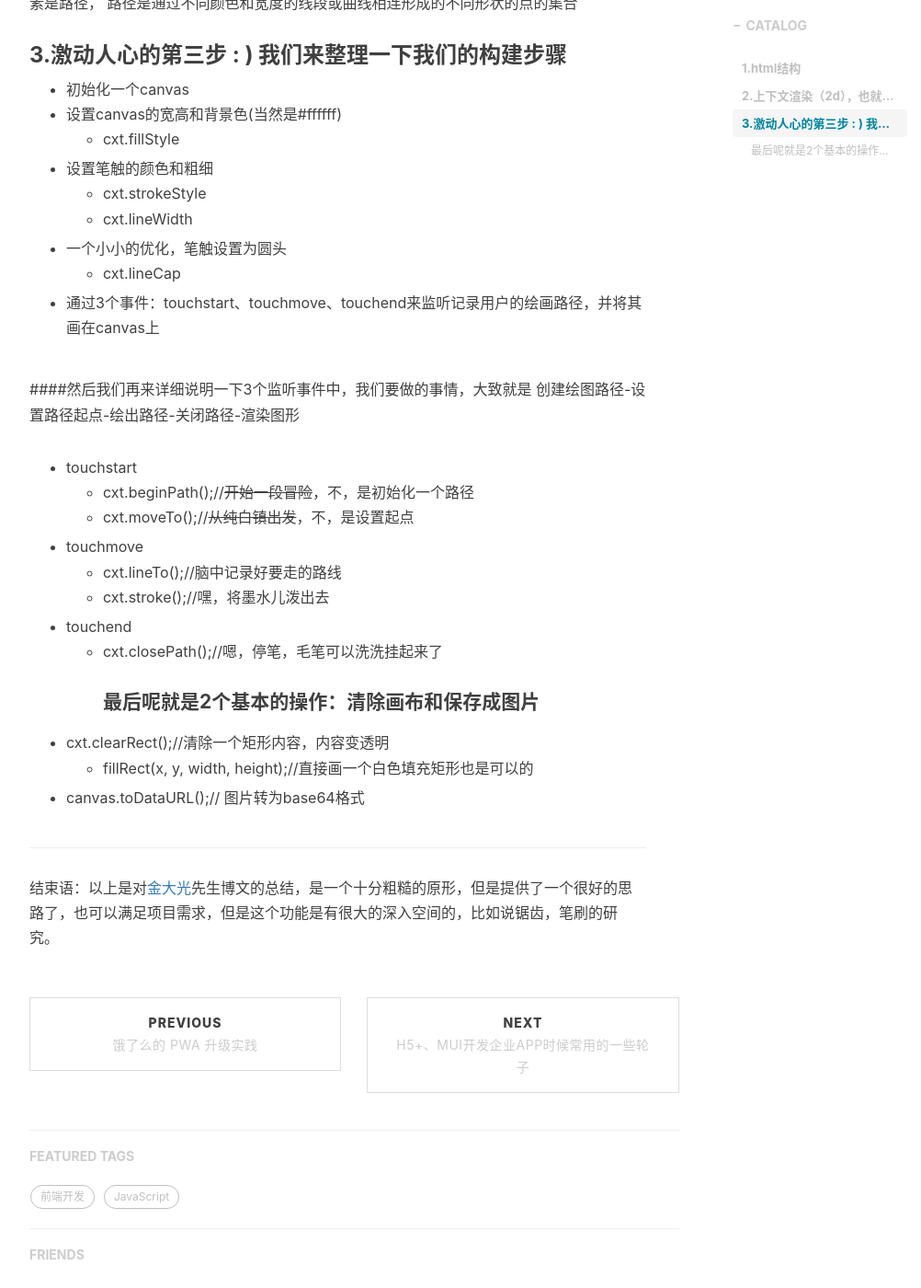
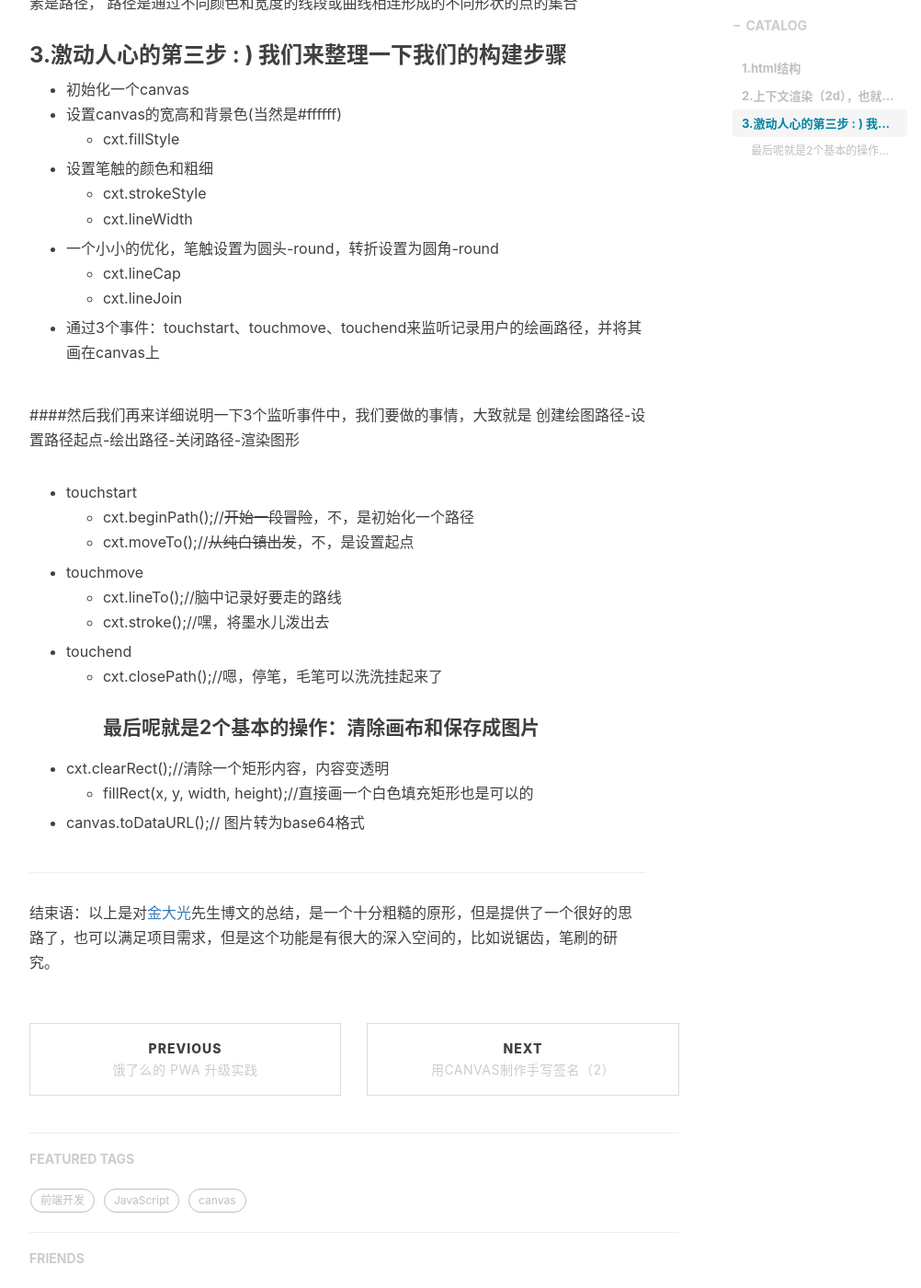
Before and after one commit to Lvlanqiu/Lvlanqiu.github.io, a Jekyll site: the page built from _posts/2017-08-08-Handwrite-signature-by-canvas(1).markdown, in a window 1280 px wide and 1400 px high, scrolled down 1018 px. Shown: the whole window at 92% size, without its empty margins (233-1235 px from the left). Built offline with Jekyll 4.4.1, drawn with Linux system fonts in a browser that asks for light colours; nearby versions of some CDN libraries; comment, search, counter and statistics services are not loaded.

Commit message:
add article 0810

```diff
--- a/_includes/posts/2018-08-08-Handwrite-signature-by-canvas/zh.md
+++ b/_includes/posts/2018-08-08-Handwrite-signature-by-canvas/zh.md
@@ -22,8 +22,9 @@
 - 设置笔触的颜色和粗细
     - cxt.strokeStyle
     - cxt.lineWidth
-- 一个小小的优化，笔触设置为圆头
+- 一个小小的优化，笔触设置为圆头-round，转折设置为圆角-round
     - cxt.lineCap
+    - cxt.lineJoin
 - 通过3个事件：touchstart、touchmove、touchend来监听记录用户的绘画路径，并将其画在canvas上
 
 ####然后我们再来详细说明一下3个监听事件中，我们要做的事情，大致就是 创建绘图路径-设置路径起点-绘出路径-关闭路径-渲染图形
--- /dev/null
+++ b/_posts/2017-08-08-Handwrite-signature-by-canvas(2).markdown
@@ -0,0 +1,27 @@
+---
+layout:       post
+title:        "用canvas制作手写签名（2）"
+subtitle:     "Handwrite signature by canvas (2)"
+date:         2017-08-09 22:00:00
+author:       "Lv lanqiu"
+header-img:   "img/in-post/post-mycode-mui/blue.jpg"
+header-mask:  0.3
+catalog:      true
+multilingual: true
+tags:
+    - 前端开发
+    - JavaScript
+    - canvas
+---
+
+<!-- Chinese Version -->
+<div class="zh post-container">
+    {% capture about_zh %}{% include posts/2018-08-09-Handwrite-signature-by-canvas/zh.md %}{% endcapture %}
+    {{ about_zh | markdownify }}
+</div>
+
+<!-- English Version -->
+<div class="en post-container">
+    {% capture about_en %}{% include posts/2018-08-09-Handwrite-signature-by-canvas/en.md %}{% endcapture %}
+    {{ about_en | markdownify }}
+</div>
```
Also changed, not shown: _includes/posts/2018-08-09-Handwrite-signature-by-canvas/en.md (added, +2 -0 lines), _includes/posts/2018-08-09-Handwrite-signature-by-canvas/zh.md (added, +25 -0 lines).
